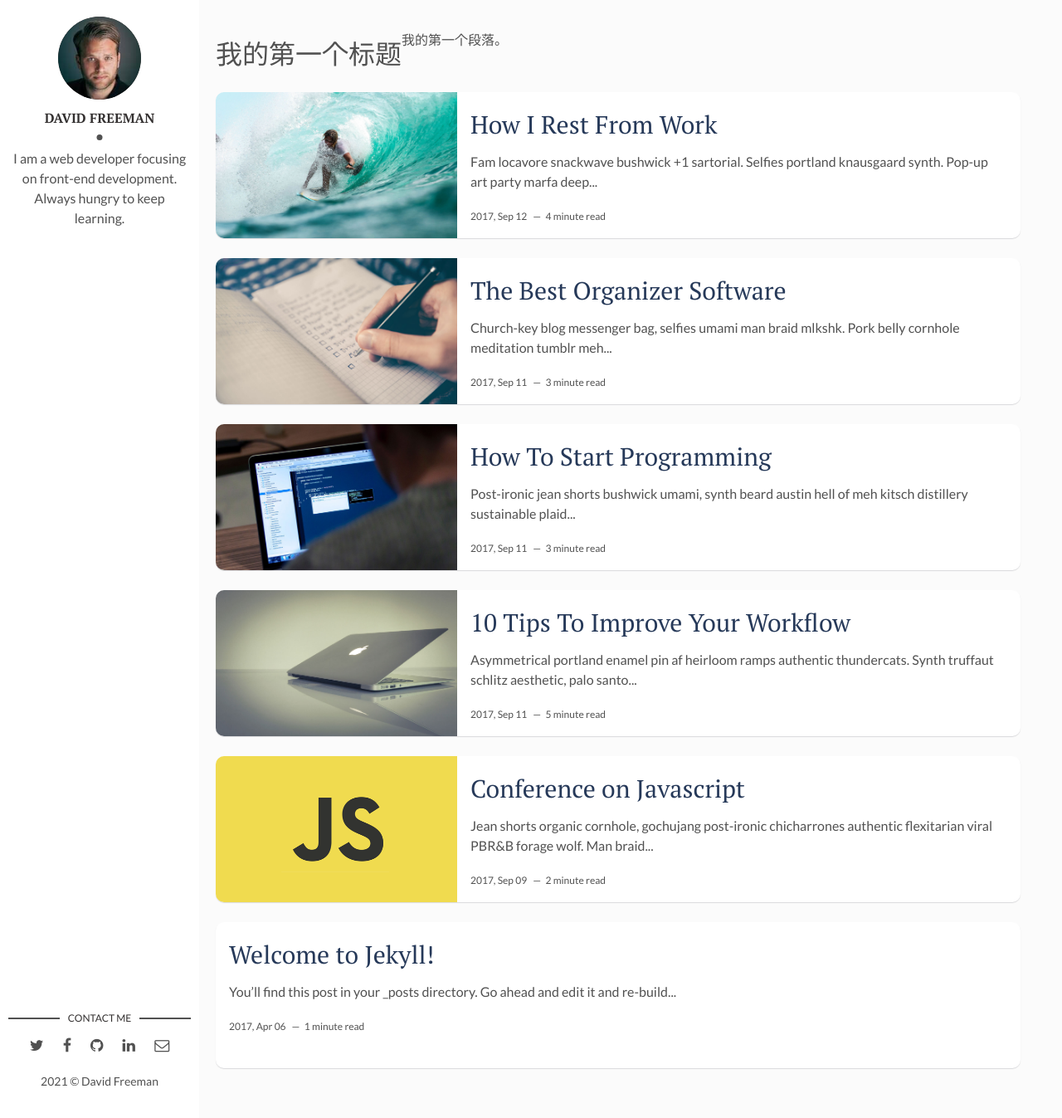
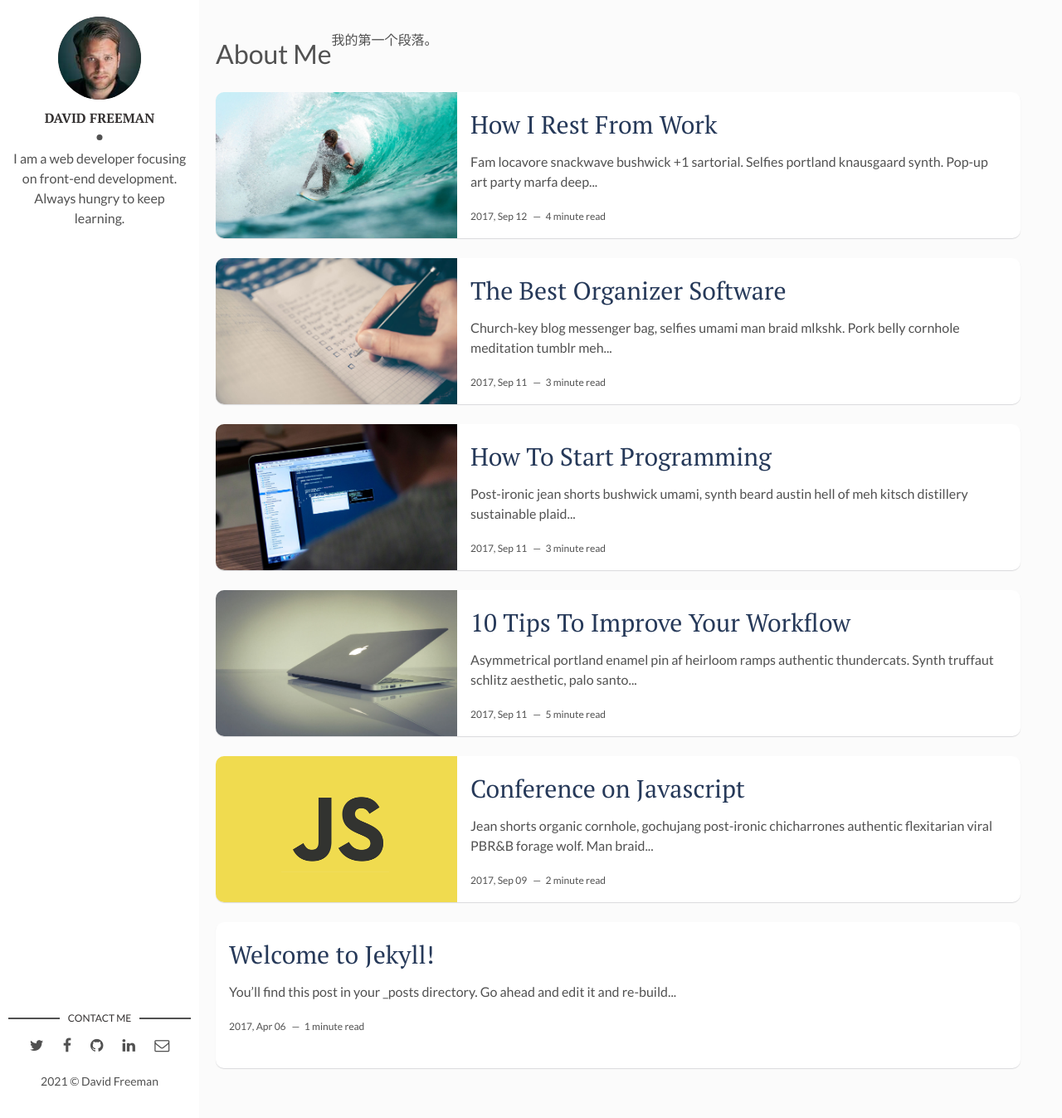
Before and after one commit to kangzhao2/kangzhao2.github.io, a Jekyll site: the page built from index.html, in a window 1280 px wide and 1347 px high. Shown: the whole window at 83% size. Built offline with Jekyll 4.4.1, drawn with Linux system fonts in a browser that asks for light colours; the list of posts is cut into pages by our own code.

Commit message:
Update index.html

```diff
--- a/index.html
+++ b/index.html
@@ -2,8 +2,8 @@
 layout: main
 ---
 <body>
-  <h1>我的第一个标题</h1><br>
-  <p>我的第一个段落。</p>
+  <h1>About Me</h1>
+  <br><p>我的第一个段落。</p>
 </body>
 
 {% for post in paginator.posts %}
```
